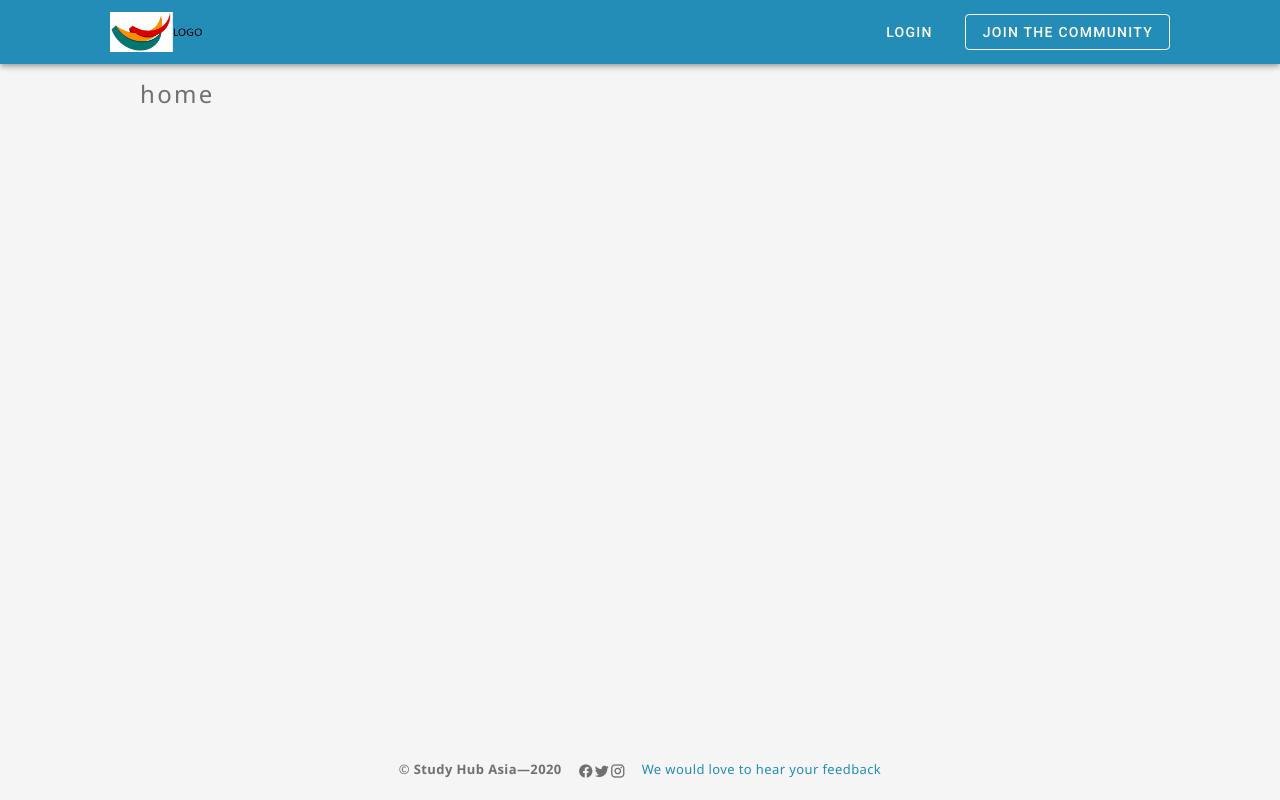
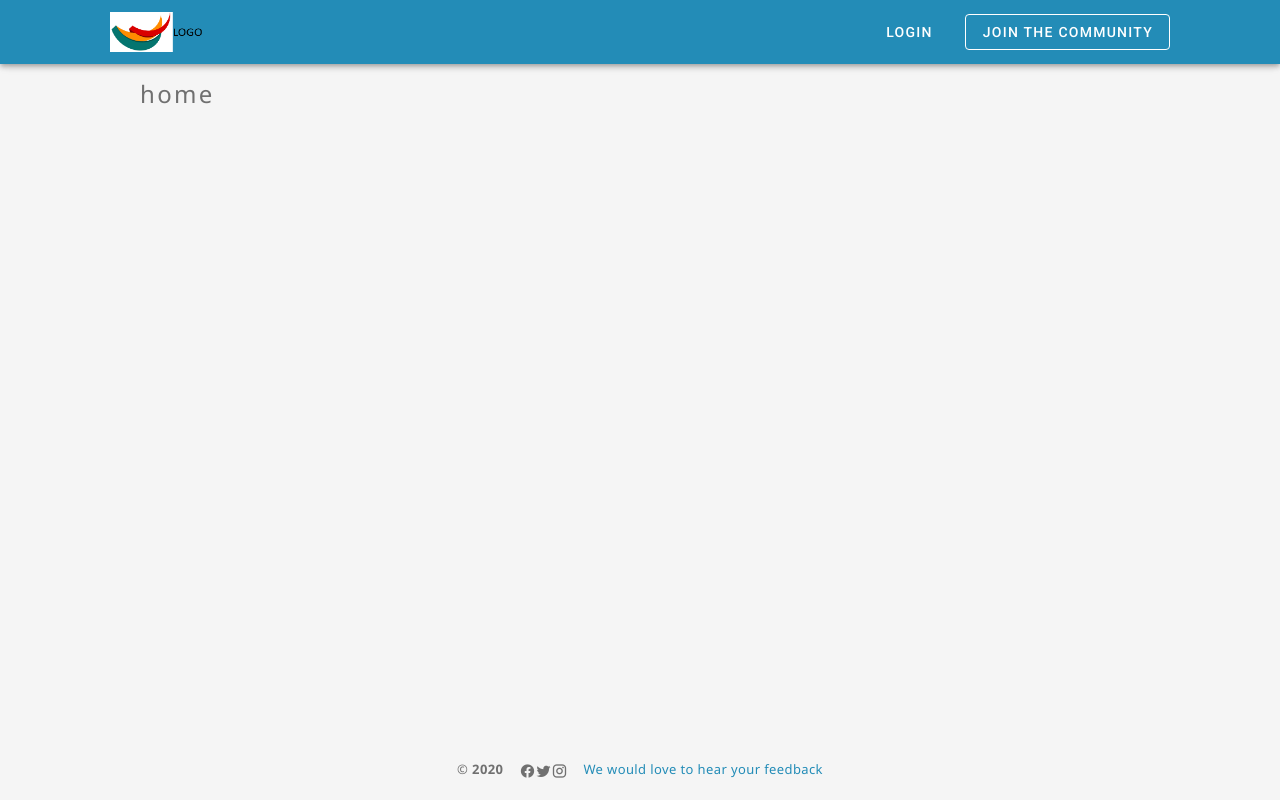
Before and after one commit to limjix/NuxtFirebaseScaffold, a Nuxt app: page / in a window 1280 px wide. Built offline with nearby package versions, Linux system fonts and the light colour scheme.

Commit message:
small fix

```diff
--- a/components/AppComponents/Footer.vue
+++ b/components/AppComponents/Footer.vue
@@ -2,7 +2,7 @@
   <v-footer app inset class="font-weight-medium footer">
     <v-col class="text-center d-flex justify-center align-center" cols="12">
       <h4>
-        &copy; <strong>Study Hub Asia—{{ new Date().getFullYear() }}</strong>
+        &copy; <strong>{{ new Date().getFullYear() }}</strong>
       </h4>
 
       <div class="mx-4">
```
